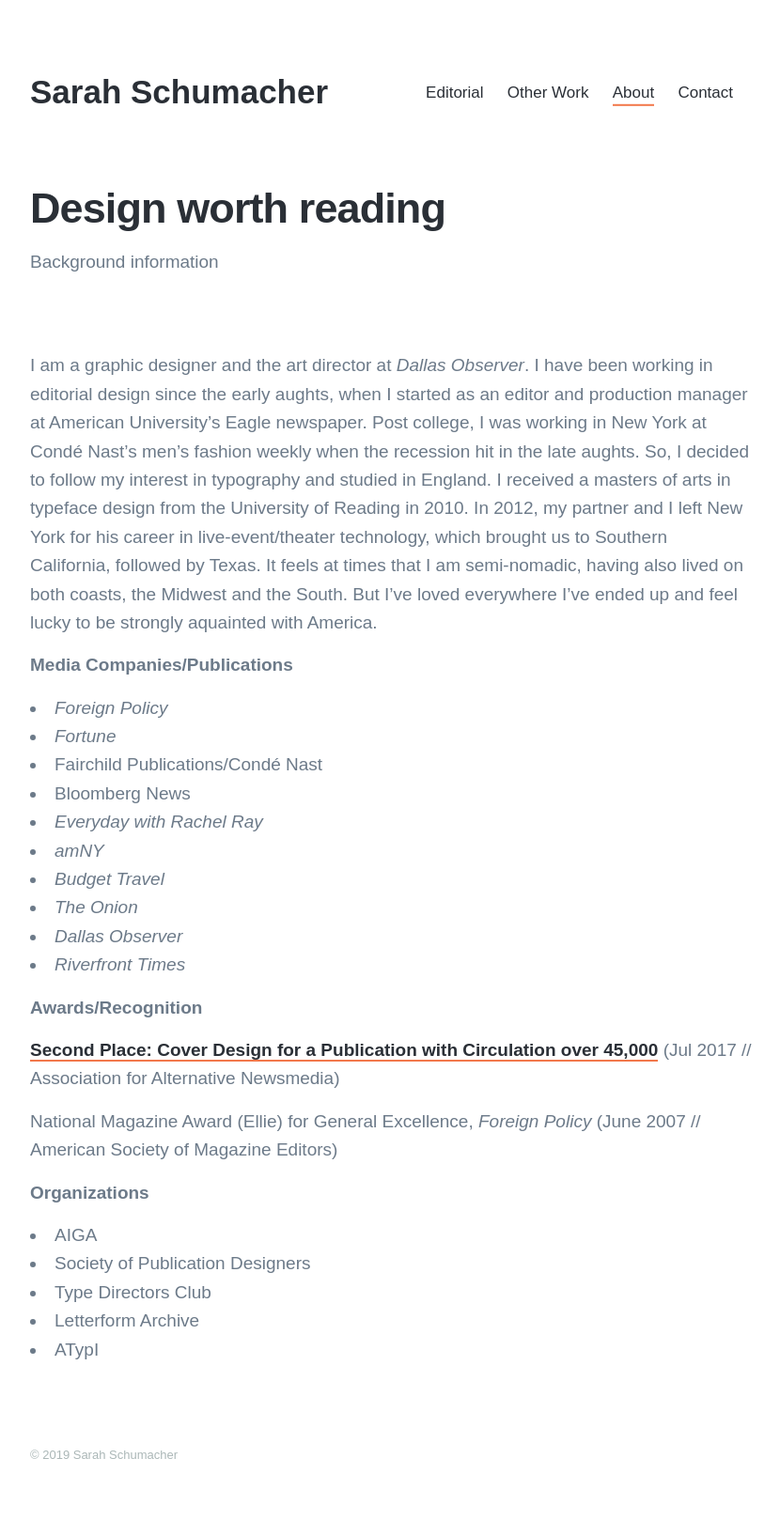
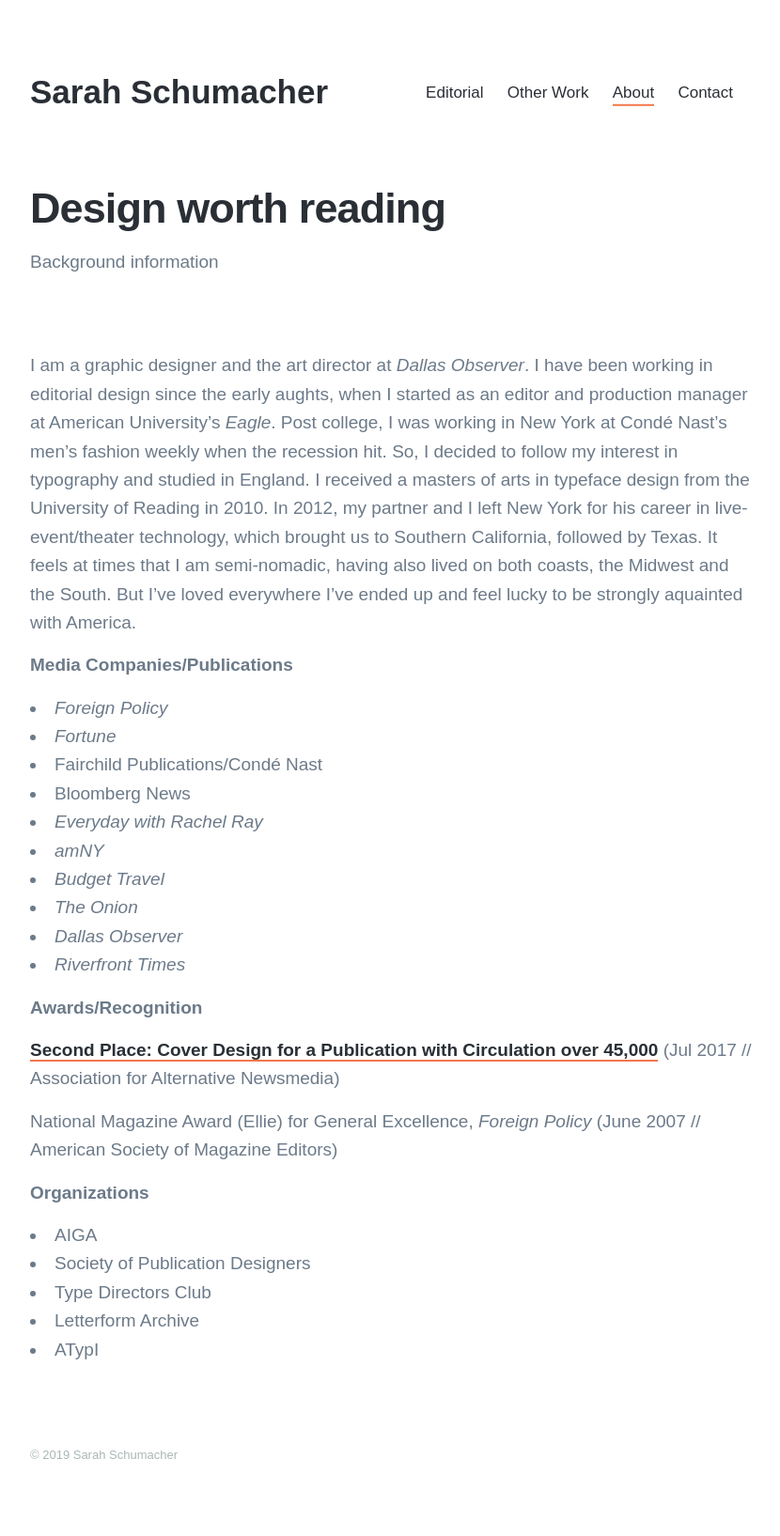
Before and after one commit to snsnsns/snsnsns.github.io, a Jekyll site: the page built from _pages/about.md, in a window 1280 px wide. Shown: the whole page at 94% size, without its empty margins (224-1054 px from the left). Built offline with Jekyll 4.4.1, drawn with Linux system fonts in a browser that asks for light colours; nearby versions of some CDN libraries; some web fonts are replaced.

Commit message:
Add files via upload

```diff
--- a/_pages/about.md
+++ b/_pages/about.md
@@ -3,7 +3,7 @@
 subtitle: Background information
 description: Art Direction & Design
 ---
-I am a graphic designer and the art director at *Dallas Observer*. I have been working in editorial design since the early aughts, when I started as an editor and production manager at American University's Eagle newspaper. Post college, I was working in New York at Condé Nast's men's fashion weekly when the recession hit in the late aughts. So, I decided to follow my interest in typography and studied in England. I received a masters of arts in typeface design from the University of Reading in 2010. In 2012, my partner and I left New York for his career in live-event/theater technology, which brought us to Southern California, followed by Texas. It feels at times that I am semi-nomadic, having also lived on both coasts, the Midwest and the South. But I've loved everywhere I've ended up and feel lucky to be strongly aquainted with America.
+I am a graphic designer and the art director at *Dallas Observer*. I have been working in editorial design since the early aughts, when I started as an editor and production manager at American University's *Eagle*. Post college, I was working in New York at Condé Nast's men's fashion weekly when the recession hit. So, I decided to follow my interest in typography and studied in England. I received a masters of arts in typeface design from the University of Reading in 2010. In 2012, my partner and I left New York for his career in live-event/theater technology, which brought us to Southern California, followed by Texas. It feels at times that I am semi-nomadic, having also lived on both coasts, the Midwest and the South. But I've loved everywhere I've ended up and feel lucky to be strongly aquainted with America.
 
 __Media Companies/Publications__
 + *Foreign Policy*
```
